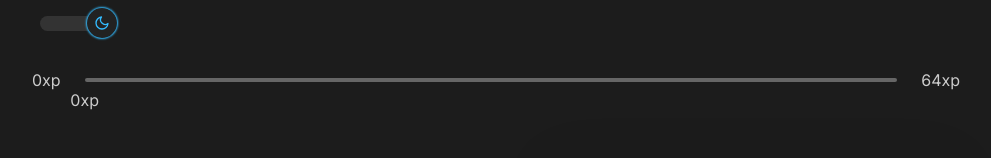
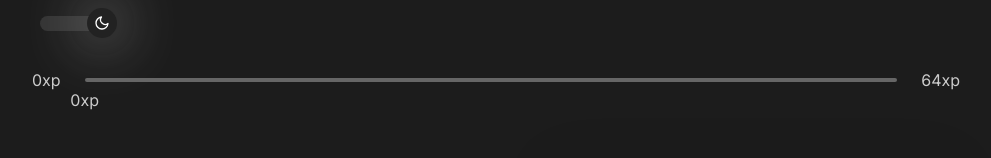
Before and after one commit to avalentim7/move-it-next, a Next.js app: page / in a window 1280 px wide. Both pictures are taken after a click on the element 218 px from the left and 23 px from the top of the page. Shown: the top 158 px of the page, without its empty margins (144-1135 px from the left). Built offline with nearby package versions, Linux system fonts and the light colour scheme.

Commit message:
ajustado boxshadow do ToggleSwitch

```diff
--- a/src/components/ToggleSwitch.tsx
+++ b/src/components/ToggleSwitch.tsx
@@ -20,12 +20,13 @@ export default function ToggleSwitch() {
             offColor={'#d8d8d8'}
             onColor={'#333'}
             onHandleColor={'#222'}
-            checkedHandleIcon={<div className={'switch-icon'}><FiMoon color={'#33bbff'} /></div>}
+            checkedHandleIcon={<div className={'switch-icon'}><FiMoon color={'#fff'} /></div>}
             uncheckedHandleIcon={<div className={'switch-icon'}><FiSun color={'#33bbff'} /></div>}
             checkedIcon={<div></div>}
             uncheckedIcon={<div></div>}
             handleDiameter={30}
-            boxShadow={'0px 0px 2px 1px #33bbff'}
+            boxShadow={'0px 0px 60px 0.2px #ccc'}
+            activeBoxShadow={'0px 0px 60px 0.2px #ccc'}
             height={15}
             width={70}
             className={'toggle-switch-container'}
```
